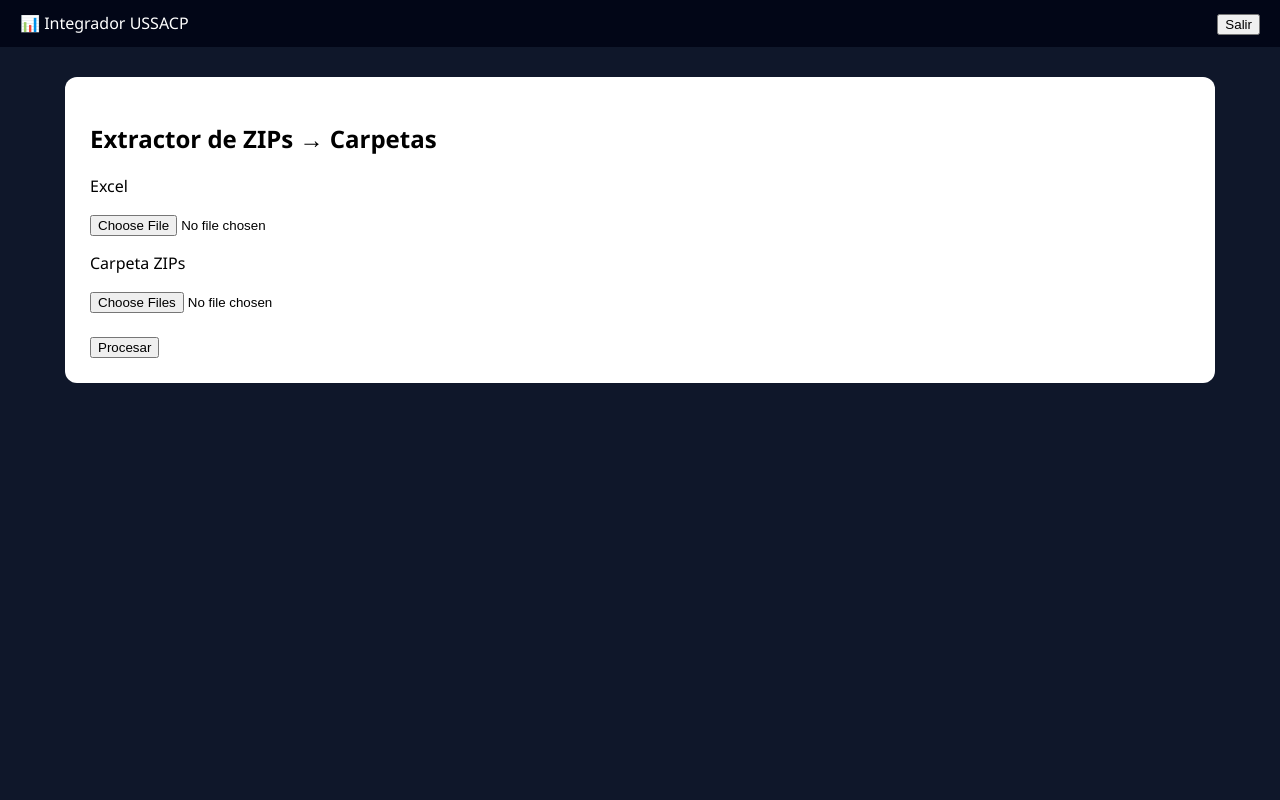
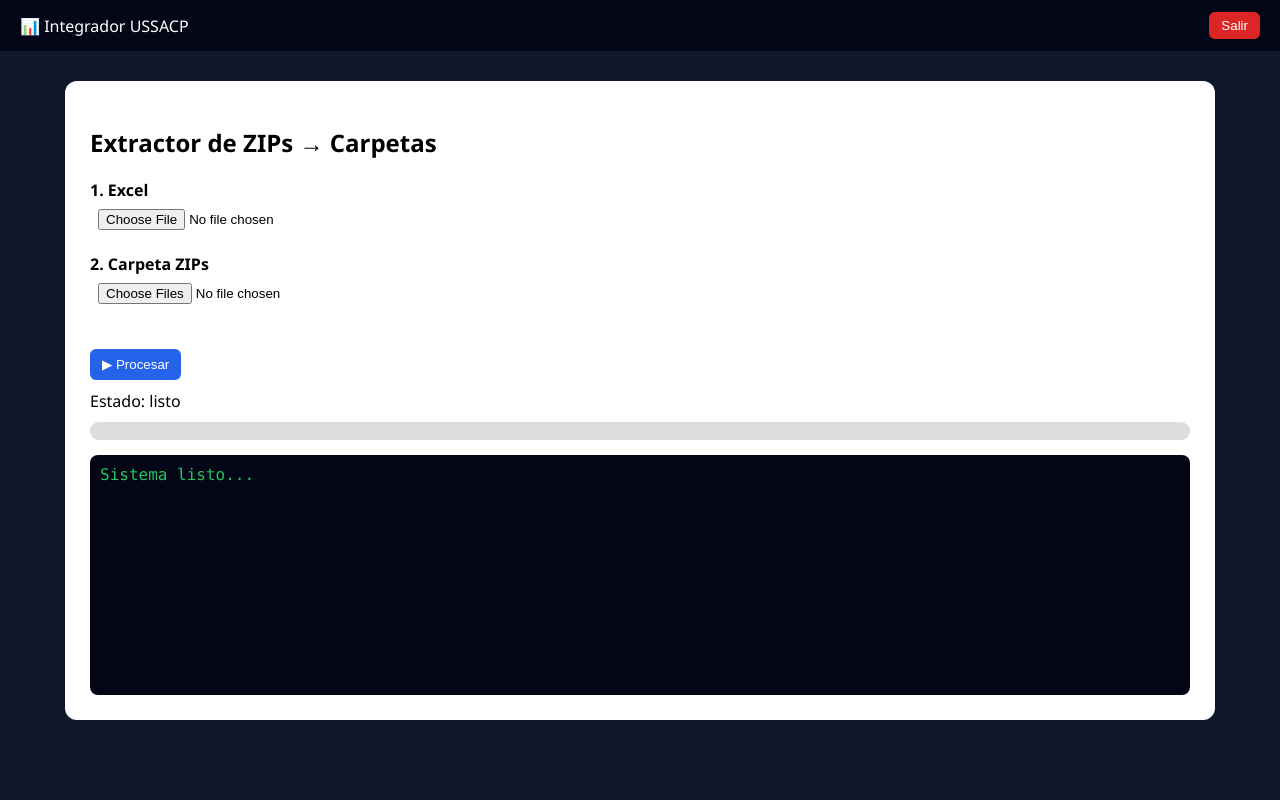
Before and after one commit to david33-tech/app-zips-2026, a Flask app: page /app in a window 1280 px wide. Run offline with Flask 3, Linux system fonts and the light colour scheme; the visitor is signed in with stand-in values (Sample User, id 1).

Commit message:
splash fix completo

```diff
--- a/templates/index.html
+++ b/templates/index.html
@@ -7,6 +7,7 @@
 body {
     margin: 0;
     font-family: Segoe UI;
+    background: #0f172a;
 }
 
 /* SPLASH */
@@ -25,20 +26,32 @@ body {
     width: 300px;
 }
 
-/* APP OCULTA */
+/* APP */
 #app {
     display: none;
+    min-height: 100vh;
 }
 
-/* TU DISEÑO */
+/* HEADER */
 .header {
     background: #020617;
     color: white;
     padding: 12px 20px;
     display: flex;
     justify-content: space-between;
+    align-items: center;
 }
 
+.btn-salir {
+    background: #dc2626;
+    border: none;
+    color: white;
+    padding: 6px 12px;
+    cursor: pointer;
+    border-radius: 6px;
+}
+
+/* CONTENEDOR */
 .container {
     width: 90%;
     max-width: 1100px;
@@ -48,8 +61,65 @@ body {
     border-radius: 12px;
 }
 
-body {
-    background: #0f172a;
+/* FILAS */
+.row {
+    margin-bottom: 15px;
+}
+
+input {
+    width: 70%;
+    padding: 8px;
+}
+
+/* BOTONES */
+button {
+    padding: 8px 12px;
+    cursor: pointer;
+    border-radius: 6px;
+    border: none;
+}
+
+.main-btn {
+    background: #2563eb;
+    color: white;
+}
+
+.cancel-btn {
+    background: #ea580c;
+    color: white;
+}
+
+/* INFO */
+#info {
+    margin-top: 10px;
+}
+
+/* BARRA */
+.barra-container {
+    width: 100%;
+    background: #ddd;
+    height: 18px;
+    border-radius: 10px;
+    margin-top: 10px;
+}
+
+.barra {
+    height: 100%;
+    width: 0%;
+    background: #2563eb;
+    border-radius: 10px;
+}
+
+/* LOG */
+#log {
+    margin-top: 15px;
+    background: #020617;
+    color: #22c55e;
+    height: 220px;
+    overflow-y: auto;
+    padding: 10px;
+    font-family: Consolas;
+    border-radius: 8px;
 }
 </style>
 </head>
@@ -66,7 +136,7 @@ body {
 
 <div class="header">
     <div>📊 Integrador USSACP</div>
-    <a href="/logout"><button>Salir</button></a>
+    <a href="/logout"><button class="btn-salir">Salir</button></a>
 </div>
 
 <div class="container">
@@ -75,26 +145,45 @@ body {
 
 <form action="/procesar" method="post" enctype="multipart/form-data">
 
-<p>Excel</p>
+<div class="row">
+<b>1. Excel</b><br>
 <input type="file" name="excel" required>
+</div>
 
-<p>Carpeta ZIPs</p>
+<div class="row">
+<b>2. Carpeta ZIPs</b><br>
 <input type="file" name="zips" webkitdirectory directory multiple required>
+</div>
 
-<br><br>
-<button>Procesar</button>
+<br>
+<button class="main-btn">▶ Procesar</button>
 
 </form>
+
+<div id="info">
+    <div>Estado: listo</div>
+</div>
+
+<div class="barra-container">
+    <div class="barra"></div>
+</div>
+
+<div id="log">
+Sistema listo...
+</div>
 
 </div>
 
 </div>
 
+<!-- SCRIPT CORREGIDO -->
 <script>
-setTimeout(() => {
-    document.getElementById("splash").style.display = "none";
-    document.getElementById("app").style.display = "block";
-}, 3000); // 3 segundos
+window.onload = function() {
+    setTimeout(() => {
+        document.getElementById("splash").style.display = "none";
+        document.getElementById("app").style.display = "block";
+    }, 3000);
+};
 </script>
 
 </body>
```
